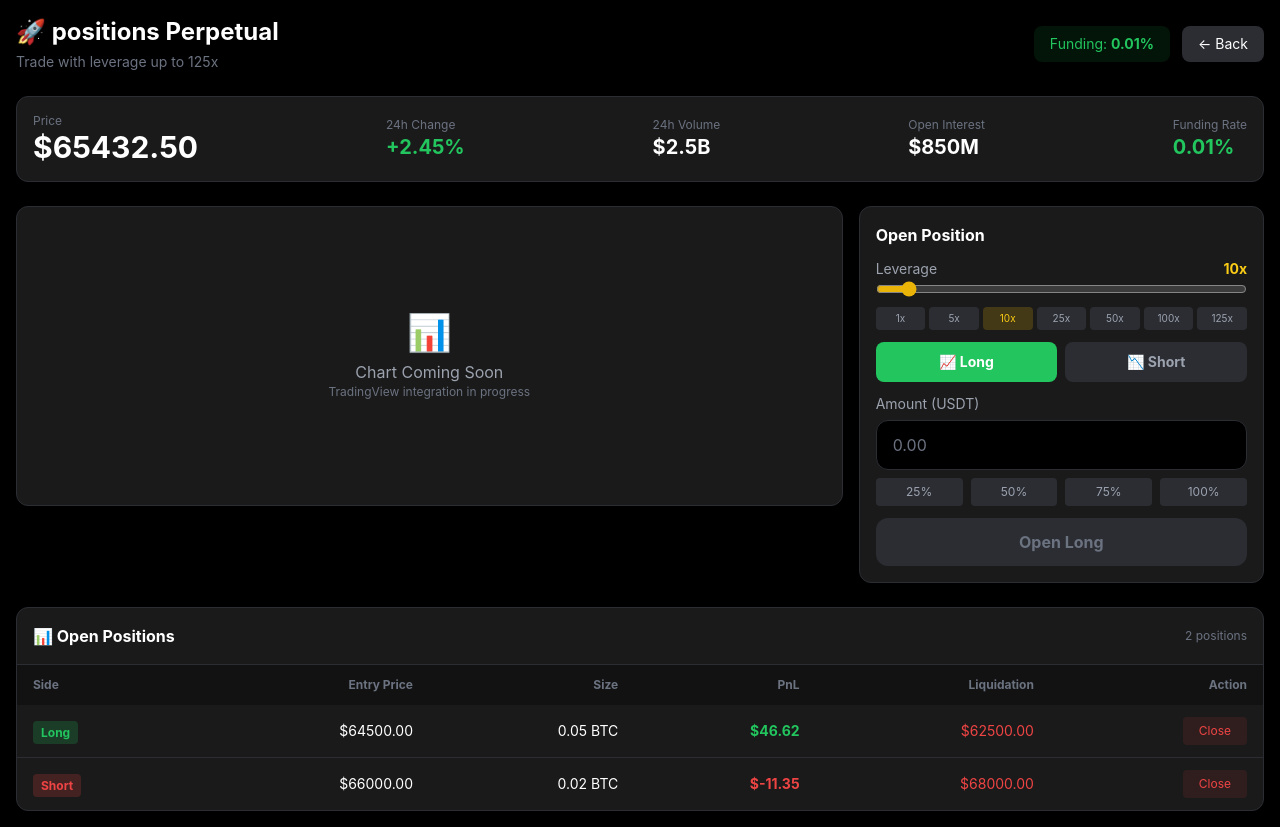
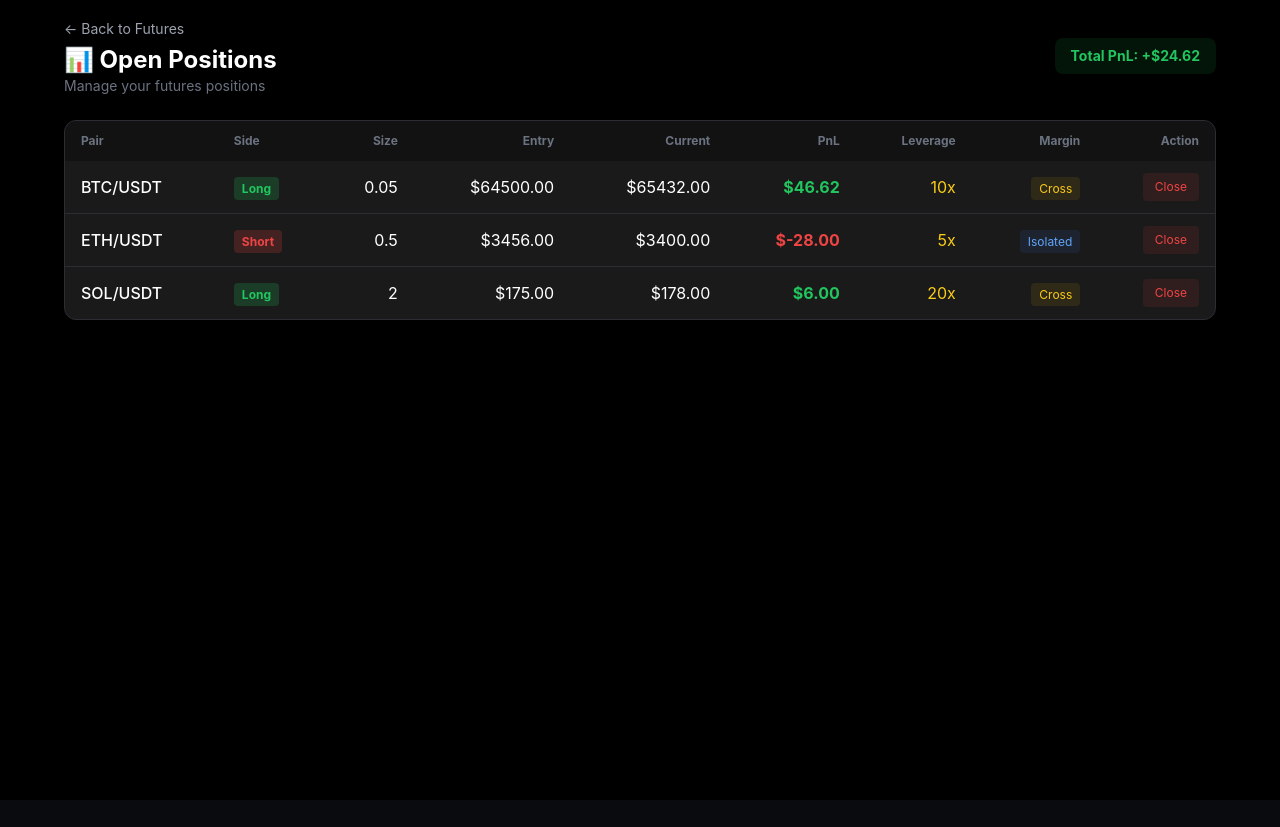
Before and after one commit to Cashipro/cashipro, a Next.js app in the folder apps/web/: page /futures/positions in a window 1280 px wide. After the commit the page ends 800 px from the top, so only its background shows below. Built offline with nearby package versions, Linux system fonts and the light colour scheme.

Commit message:
Create page.tsx

```diff
--- /dev/null
+++ b/apps/web/src/app/futures/positions/page.tsx
@@ -0,0 +1,89 @@
+"use client";
+
+import Link from "next/link";
+
+const positions = [
+  { pair: "BTC/USDT", side: "Long", size: 0.05, entry: 64500, current: 65432, pnl: 46.62, leverage: "10x", margin: "Cross" },
+  { pair: "ETH/USDT", side: "Short", size: 0.5, entry: 3456, current: 3400, pnl: -28.00, leverage: "5x", margin: "Isolated" },
+  { pair: "SOL/USDT", side: "Long", size: 2.0, entry: 175, current: 178, pnl: 6.00, leverage: "20x", margin: "Cross" },
+];
+
+export default function FuturesPositionsPage() {
+  return (
+    <div className="min-h-screen bg-black p-4">
+      <div className="max-w-6xl mx-auto space-y-6">
+        {/* Header */}
+        <div className="flex items-center justify-between">
+          <div>
+            <Link href="/futures" className="text-gray-400 hover:text-white text-sm">← Back to Futures</Link>
+            <h1 className="text-2xl font-bold text-white mt-1">📊 Open Positions</h1>
+            <p className="text-sm text-gray-500">Manage your futures positions</p>
+          </div>
+          <div className="flex items-center gap-3">
+            <span className="px-4 py-2 bg-green-500/10 text-green-500 rounded-lg text-sm font-bold">
+              Total PnL: +$24.62
+            </span>
+          </div>
+        </div>
+
+        {/* Positions Table */}
+        <div className="bg-[#1a1a1a] rounded-xl border border-[#2b2d33] overflow-hidden">
+          <div className="overflow-x-auto">
+            <table className="w-full">
+              <thead className="bg-black/30">
+                <tr>
+                  <th className="px-4 py-3 text-left text-xs text-gray-500">Pair</th>
+                  <th className="px-4 py-3 text-left text-xs text-gray-500">Side</th>
+                  <th className="px-4 py-3 text-right text-xs text-gray-500">Size</th>
+                  <th className="px-4 py-3 text-right text-xs text-gray-500">Entry</th>
+                  <th className="px-4 py-3 text-right text-xs text-gray-500">Current</th>
+                  <th className="px-4 py-3 text-right text-xs text-gray-500">PnL</th>
+                  <th className="px-4 py-3 text-right text-xs text-gray-500">Leverage</th>
+                  <th className="px-4 py-3 text-right text-xs text-gray-500">Margin</th>
+                  <th className="px-4 py-3 text-right text-xs text-gray-500">Action</th>
+                </tr>
+              </thead>
+              <tbody className="divide-y divide-[#2b2d33]">
+                {positions.length === 0 ? (
+                  <tr>
+                    <td colSpan={9} className="px-4 py-8 text-center text-gray-500">
+                      No open positions
+                    </td>
+                  </tr>
+                ) : (
+                  positions.map((pos, i) => (
+                    <tr key={i} className="hover:bg-[#2b2d33]/50 transition-colors">
+                      <td className="px-4 py-3 text-white font-medium">{pos.pair}</td>
+                      <td className="px-4 py-3">
+                        <span className={`text-xs px-2 py-1 rounded font-bold ${pos.side === "Long" ? "bg-green-500/20 text-green-500" : "bg-red-500/20 text-red-500"}`}>
+                          {pos.side}
+                        </span>
+                      </td>
+                      <td className="px-4 py-3 text-right text-white">{pos.size}</td>
+                      <td className="px-4 py-3 text-right text-white">${pos.entry.toFixed(2)}</td>
+                      <td className="px-4 py-3 text-right text-white">${pos.current.toFixed(2)}</td>
+                      <td className={`px-4 py-3 text-right font-bold ${pos.pnl >= 0 ? "text-green-500" : "text-red-500"}`}>
+                        ${pos.pnl.toFixed(2)}
+                      </td>
+                      <td className="px-4 py-3 text-right text-yellow-400">{pos.leverage}</td>
+                      <td className="px-4 py-3 text-right">
+                        <span className={`text-xs px-2 py-1 rounded ${pos.margin === "Cross" ? "bg-yellow-500/10 text-yellow-400" : "bg-blue-500/10 text-blue-400"}`}>
+                          {pos.margin}
+                        </span>
+                      </td>
+                      <td className="px-4 py-3 text-right">
+                        <button className="px-3 py-1.5 bg-red-500/10 text-red-500 text-xs rounded hover:bg-red-500/20 transition">
+                          Close
+                        </button>
+                      </td>
+                    </tr>
+                  ))
+                )}
+              </tbody>
+            </table>
+          </div>
+        </div>
+      </div>
+    </div>
+  );
+}
```
